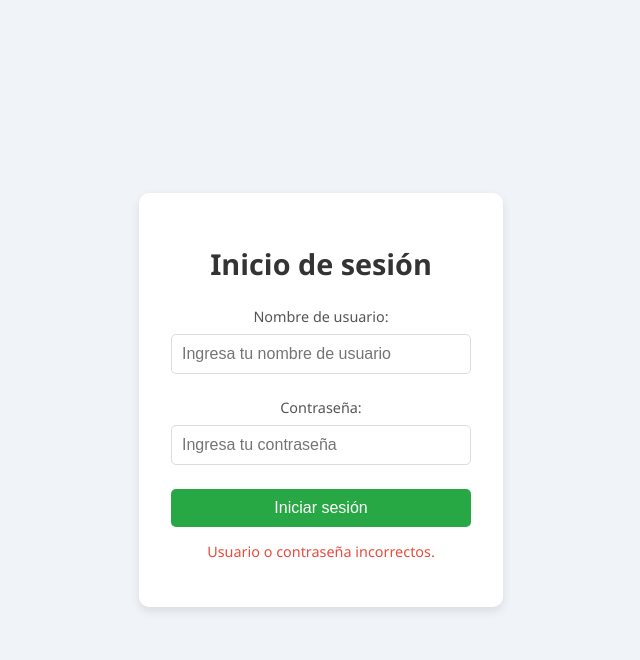
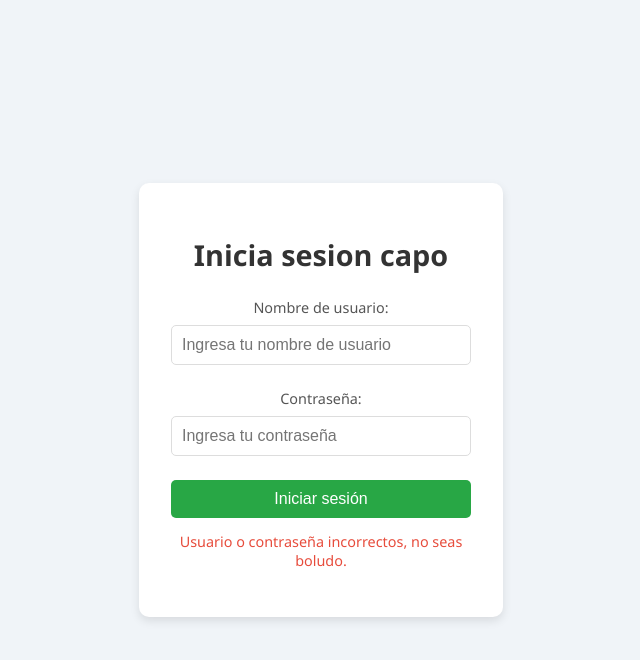
Before and after one commit to juanganem/proyect.katango, a plain HTML site: page index.html in a window 1280 px wide. Both pictures are taken after a click on the button "Iniciar sesión". Shown: the whole page, without its empty margins (319-959 px from the left). Drawn offline with Linux system fonts and the light colour scheme.

Commit message:
Cambiaso

```diff
--- a/index.html
+++ b/index.html
@@ -3,12 +3,13 @@
 <head>
   <meta charset="UTF-8">
   <meta name="viewport" content="width=device-width, initial-scale=1.0">
-  <title>Gimnasio - Inicio de sesión</title>
+  <title>Gimnasio "Semen de Toro" - Inicio de sesión</title>
   <link rel="stylesheet" href="styles.css">
 </head>
 <body>
   <div id="login-form">
-    <h1>Inicio de sesión</h1>
+    <h1>Inicia sesion capo</h1>
+
     <label for="username">Nombre de usuario:</label>
     <input type="text" id="username" placeholder="Ingresa tu nombre de usuario">
 
@@ -17,7 +18,7 @@
 
     <button id="login-btn">Iniciar sesión</button>
 
-    <p id="error-message" style="display: none;">Usuario o contraseña incorrectos.</p>
+    <p id="error-message" style="display: none;">Usuario o contraseña incorrectos, no seas boludo.</p>
   </div>
 
   <!-- Aquí irá el nombre del usuario autenticado (lo ocultamos inicialmente) -->
@@ -31,7 +32,7 @@
     <input type="text" id="usuarioAutenticado" disabled>
 
 
-    <label for="dia">Seleccionar Día:</label>
+    <label for="dia">Selecciona un dia maestro:</label>
     <select id="dia">
       <option value="Lunes">Lunes</option>
       <option value="Martes">Martes</option>
```
